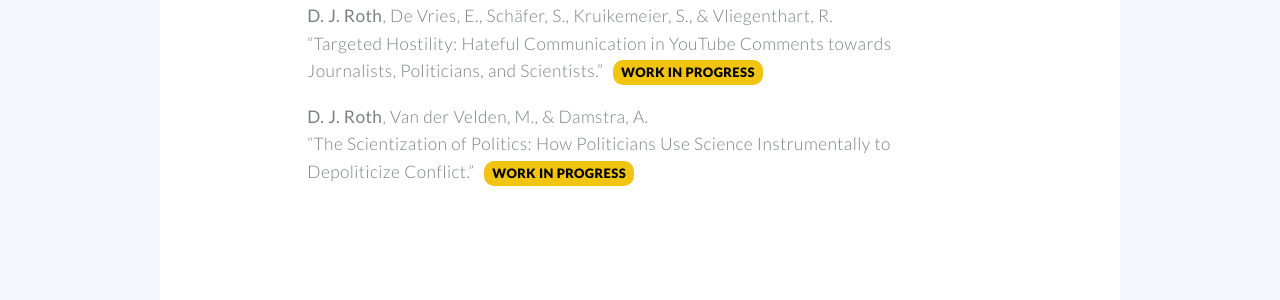
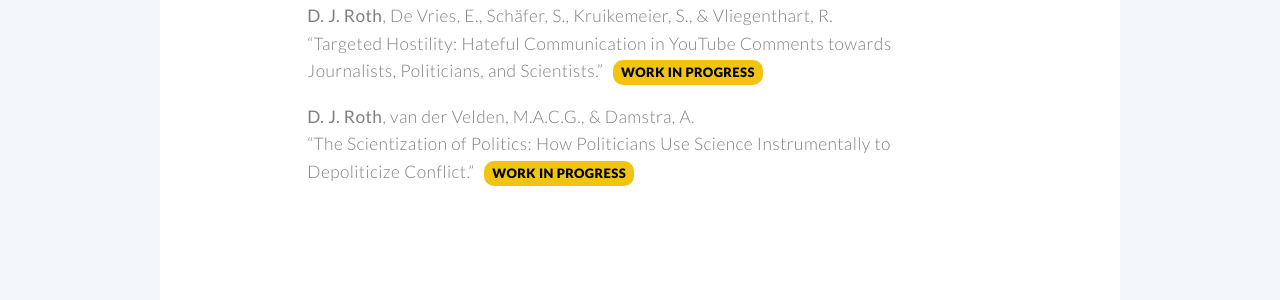
Before and after one commit to denisejroth/denisejroth.github.io, a Jekyll site: the page built from index.md, in a window 1280 px wide and 900 px high, scrolled down 3016 px. Shown: the part 154-454 px from the top of the window. Built offline with Jekyll 4.4.1, drawn with Linux system fonts in a browser that asks for light colours.

```diff
--- a/index.md
+++ b/index.md
@@ -77,7 +77,7 @@ research_list:
     journal: "Manuscript in preparation"
     status: wip
 
-  - author: "<strong>D. J. Roth</strong>, Van der Velden, M., & Damstra, A."
+  - author: "<strong>D. J. Roth</strong>, van der Velden, M.A.C.G., & Damstra, A."
     title: "The Scientization of Politics: How Politicians Use Science Instrumentally to Depoliticize Conflict"
     journal: "Manuscript in preparation"
     status: wip
```
